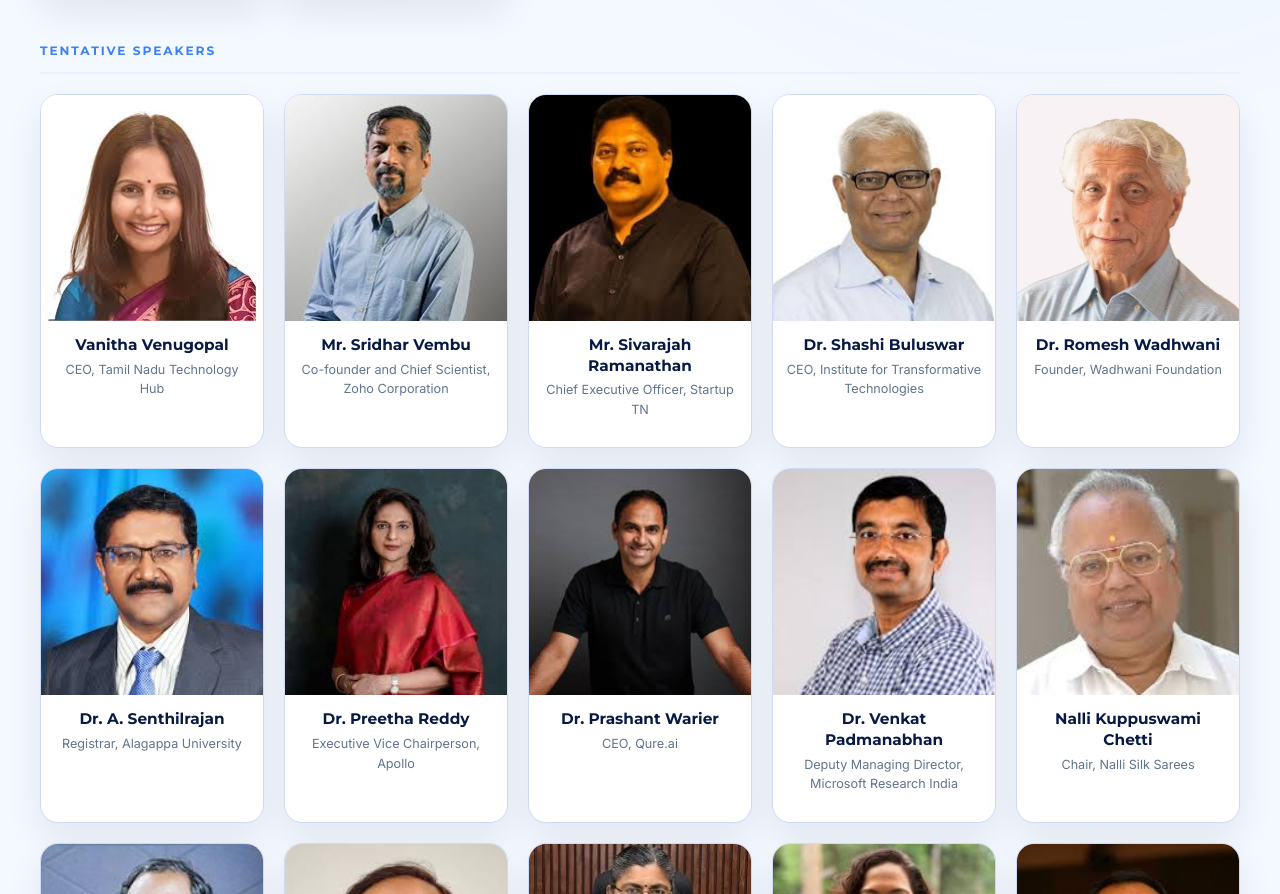
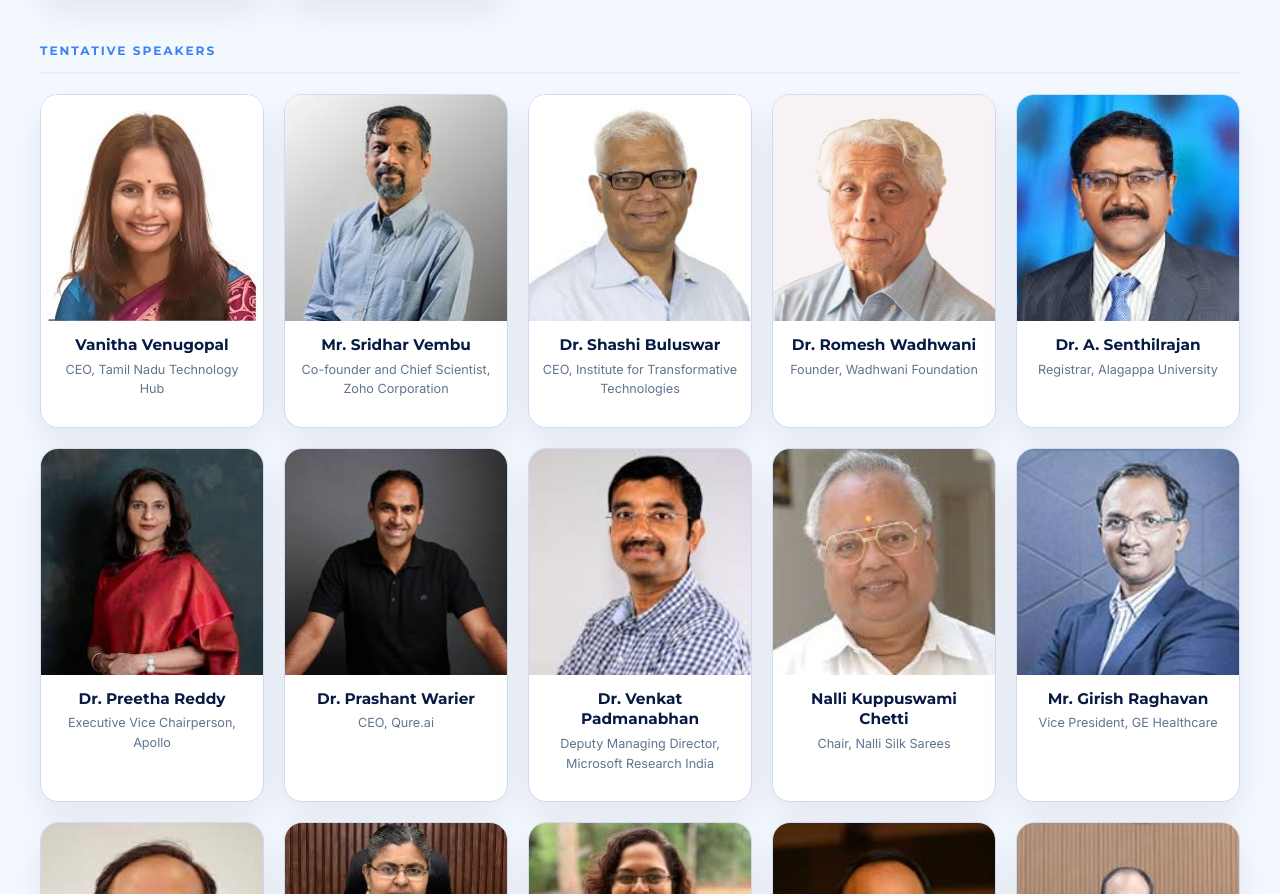
Before and after one commit to anupriyanai-source/ICAIH-2026-conference-app, a website: page frontend/index.html in a window 1280 px wide. Shown: the part 9326-10220 px from the top of the page. Drawn offline with nearby package versions, Linux system fonts and the light colour scheme.

Commit message:
remove the sivarajah ramanathan

```diff
--- a/frontend/index.html
+++ b/frontend/index.html
@@ -589,11 +589,6 @@
             <h4>Mr. Sridhar Vembu</h4>
             <p>Co-founder and Chief Scientist, Zoho Corporation</p>
           </article>
-          <article class="speaker-card"><img src="assets/speakers/sivarajah-ramanathan.jpg"
-              alt="Mr. Sivarajah Ramanathan">
-            <h4>Mr. Sivarajah Ramanathan</h4>
-            <p>Chief Executive Officer, Startup TN</p>
-          </article>
           <article class="speaker-card"><img src="assets/speakers/shashi-buluswar.jpg" alt="Dr. Shashi Buluswar">
             <h4>Dr. Shashi Buluswar</h4>
             <p>CEO, Institute for Transformative Technologies</p>
```
Also changed, not shown: frontend/assets/speakers/sivarajah-ramanathan.jpg (deleted).
